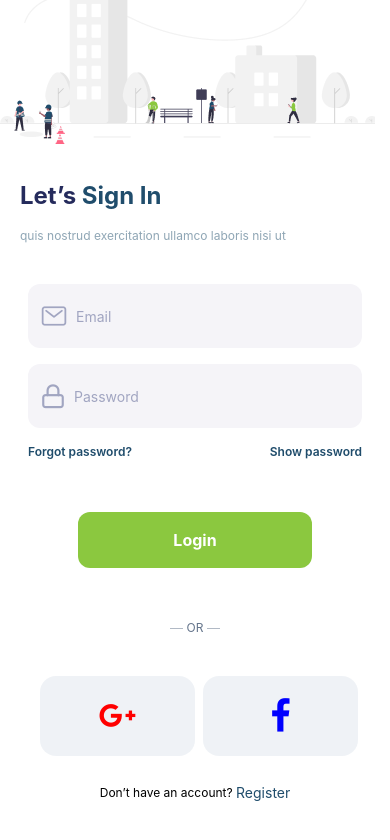
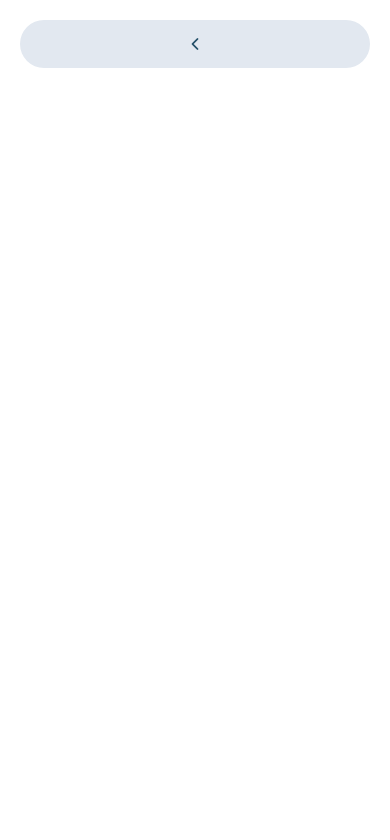
Before and after one commit to monanksojitra/mj-real-estate-react-native, a React Native app: screen /faqandsupport in a window 390 px wide. Shown: the top 840 px of the page. Built offline with nearby package versions, Linux system fonts and the light colour scheme.

Commit message:
[add] costume header component

```diff
--- a/App.tsx
+++ b/App.tsx
@@ -5,6 +5,7 @@ import React from 'react';
 import Splash from './screens/Splash';
 import Intro from './screens/Intro';
 import Login from './screens/Login';
+import FaqAndSupport from './screens/FaqAndSupport';
 
 const Stack = createStackNavigator();
 
@@ -13,10 +14,12 @@ const App = () => {
     <NavigationContainer>
       <Stack.Navigator
         screenOptions={{headerShown: false}}
-        initialRouteName="login">
+        initialRouteName="faqandsupport">
         <Stack.Screen name="splash" component={Splash} />
         <Stack.Screen name="intro" component={Intro} />
         <Stack.Screen name="login" component={Login} />
+        <Stack.Screen name="faqandsupport" component={FaqAndSupport} />
+
         <Stack.Screen name="home" component={Home} />
       </Stack.Navigator>
     </NavigationContainer>
--- /dev/null
+++ b/components/Header.tsx
@@ -0,0 +1,20 @@
+import {View, Text} from 'react-native';
+import React from 'react';
+import Ionicons from 'react-native-vector-icons/Ionicons';
+import {TouchableOpacity} from 'react-native-gesture-handler';
+import {useNavigation} from '@react-navigation/native';
+
+const Header = () => {
+  const navigation = useNavigation();
+  return (
+    <View className="h-16 w-full p-5">
+      <TouchableOpacity
+        onPress={() => navigation.goBack()}
+        className="h-12 aspect-square flex items-center justify-center rounded-full bg-slate-200">
+        <Ionicons name="chevron-back" size={18} color="#234F68" />
+      </TouchableOpacity>
+    </View>
+  );
+};
+
+export default Header;
--- /dev/null
+++ b/screens/FaqAndSupport.tsx
@@ -0,0 +1,13 @@
+import {View, Text} from 'react-native';
+import React from 'react';
+import Header from '../components/Header';
+
+const FaqAndSupport = () => {
+  return (
+    <View className="h-full bg-white">
+      <Header />
+    </View>
+  );
+};
+
+export default FaqAndSupport;
--- a/screens/login/LoginWithEmail.tsx
+++ b/screens/login/LoginWithEmail.tsx
@@ -8,6 +8,7 @@ import Ionicons from 'react-native-vector-icons/Ionicons';
 import Feather from 'react-native-vector-icons/Feather';
 import LoginThirdParty from '../../components/LoginThirdParty';
 import Button from '../../components/Button';
+import {useNavigation} from '@react-navigation/native';
 
 // Define the type for the form data
 type LoginFormData = {
@@ -25,6 +26,7 @@ const schema = yup.object().shape({
 });
 
 const LoginWithEmail = () => {
+  const navigation = useNavigation();
   const [error, setError] = useState(false);
   const [showPassword, setShowPassword] = useState(false);
   const {
@@ -39,6 +41,7 @@ const LoginWithEmail = () => {
 
   const onSubmit = (data: LoginFormData) => {
     if (data.email === 'monank@admin.com' && data.password === '@dmin1234') {
+      navigation.navigate('faqandsupport');
       console.log(data);
     } else setError(true);
   };
```
